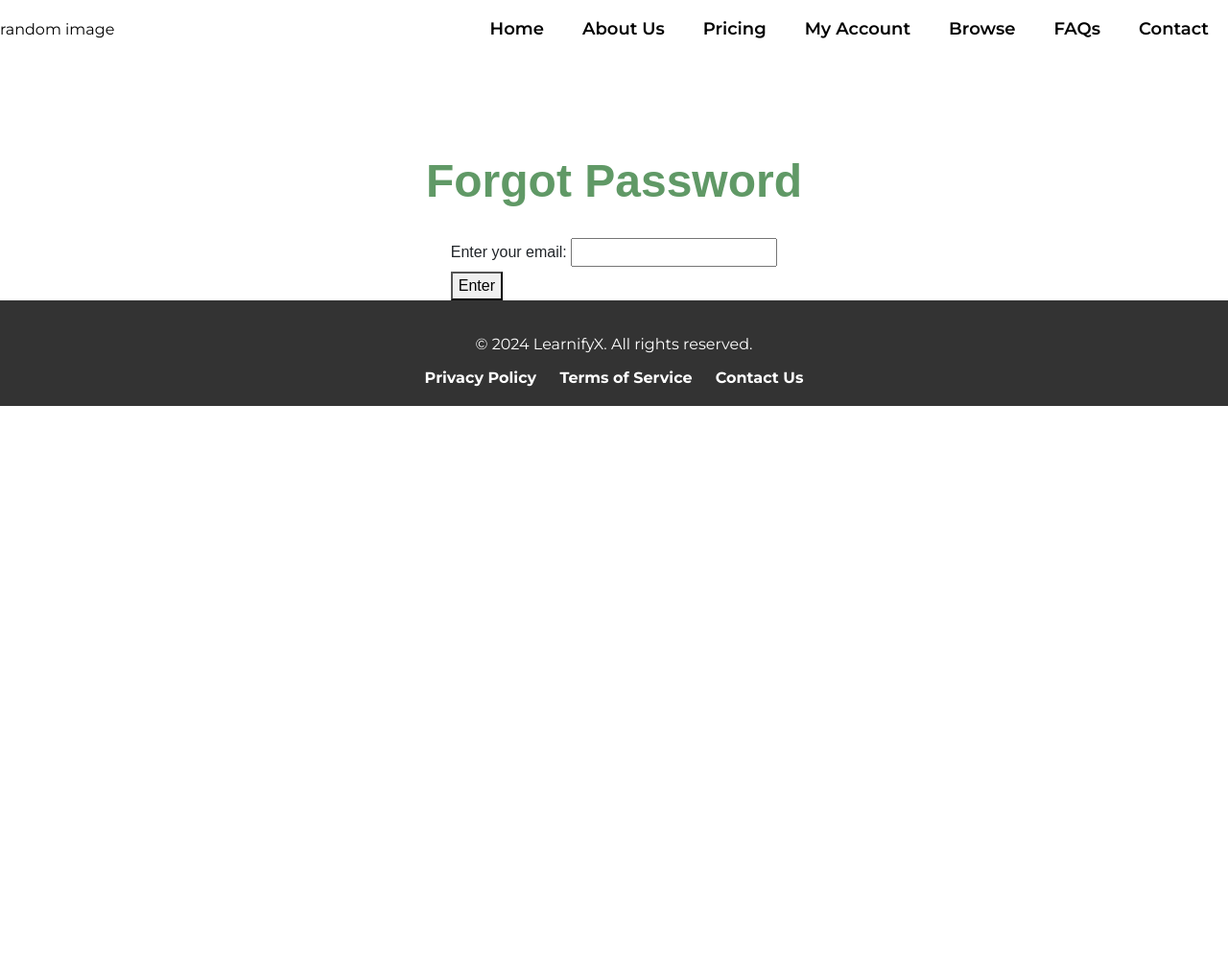
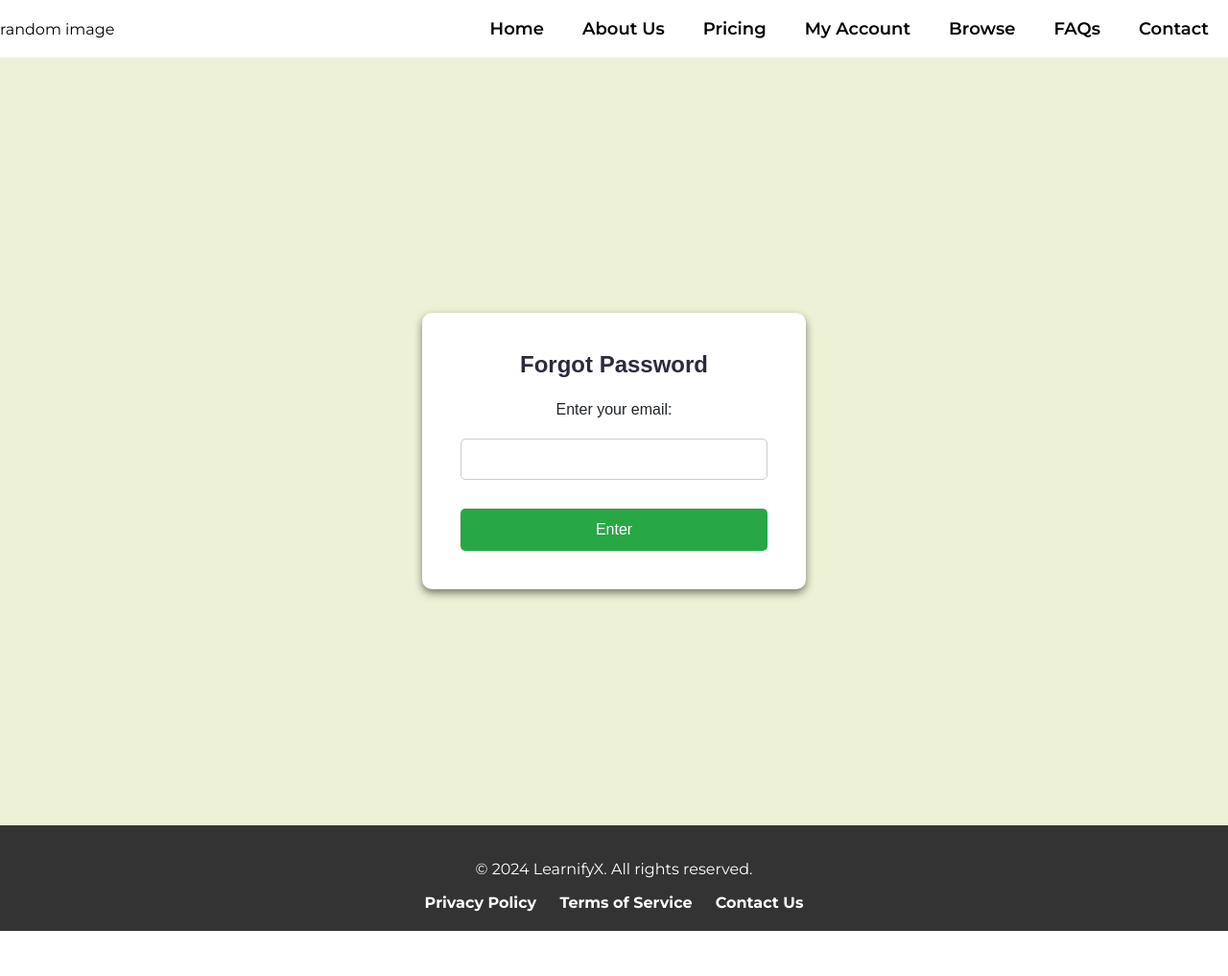
Before and after one commit to duyhnynh/COSC2430-ProjectGroup-8, a Flask app: page /forgot-password in a window 1280 px wide. Shown: the whole page at 96% size. Before the commit the page ends 423 px from the top, so only its background shows below. Run offline with Flask 3, Linux system fonts and the light colour scheme; some libraries are stand-ins or nearby versions.

Commit message:
change forgot_password styling

```diff
--- a/static/general.css
+++ b/static/general.css
@@ -19,10 +19,9 @@ body {
 
 #iframe-footer {
   border: none;
-  width: 100%;
+  width: 100vw;
 }
 
-#forgot-password,
 #reset-link,
 #course-detail {
   padding-top: 100px;
--- /dev/null
+++ b/static/styles/forget_password.css
@@ -0,0 +1,68 @@
+#body-container {
+  margin: 0;
+  padding: 0;
+  display: flex;
+  flex-direction: column;
+  align-items: center;
+  justify-content: center;
+  width: 100vw;
+  height: 100vh;
+  background-color: #edf1d6;
+}
+
+#forgot-password {
+  width: 400px;
+  background-color: white;
+  padding: 40px;
+  border-radius: 10px;
+  box-shadow: 0 4px 8px rgba(0.5, 0.5, 0.5, 0.5);
+  text-align: center;
+  margin-top: 20px;
+}
+
+#forgot-password h1 {
+  font-size: 24px;
+  margin-bottom: 20px;
+  color: #2b2b3d;
+  text-align: center;
+}
+
+#forgot-password input[type="email"] {
+  width: 100%;
+  padding: 10px;
+  margin-top: 10px;
+  margin-bottom: 20px;
+  border: 1px solid #ccc;
+  border-radius: 5px;
+  font-size: 14px;
+}
+
+#forgot-password button[type="submit"] {
+  background-color: #28a745;
+  color: white;
+  padding: 10px;
+  border: none;
+  border-radius: 5px;
+  font-size: 16px;
+  cursor: pointer;
+  transition: background-color 0.3s;
+  width: 100%;
+  margin-top: 10px;
+}
+
+#forgot-password button[type="submit"]:hover {
+  background-color: #218838;
+}
+
+.reset-link {
+  color: #28a745;
+  font-weight: bold;
+}
+
+@media (max-width: 1199px) {
+  #forgot-password {
+    height: 30vh;
+    width: 50vw;
+    padding: 20px;
+  }
+}
--- a/templates/forgot_password.html
+++ b/templates/forgot_password.html
@@ -8,14 +8,12 @@
       href="https://stackpath.bootstrapcdn.com/bootstrap/4.3.1/css/bootstrap.min.css"
     />
     <link rel="stylesheet" href="/static/general.css" />
-    <link rel="stylesheet" href="/static/styles/home.css" />
-    <link rel="stylesheet" href="/static/styles/header.css"/>
+    <link rel="stylesheet" href="/static/styles/forget_password.css" />
+
     <title>Forgot Password</title>
   </head>
+      <iframe src="/header" id="iframe-header"></iframe>
       <div id="body-container">
-      <iframe src="/header" id="iframe-header"></iframe>
-    </div>
-
         <div id="forgot-password">
           <h1>Forgot Password</h1>
           <form action="/forgot-password" method="POST">
@@ -42,6 +40,8 @@
             <p class="flashed-msg">{{ messages[-1]}}</p>
             {% endif %}
         {% endwith %}
+      </div>
+
 
 
     <iframe src="/footer" id="iframe-footer"></iframe>
```
Lines whose indentation alone changed are shown as unchanged.
